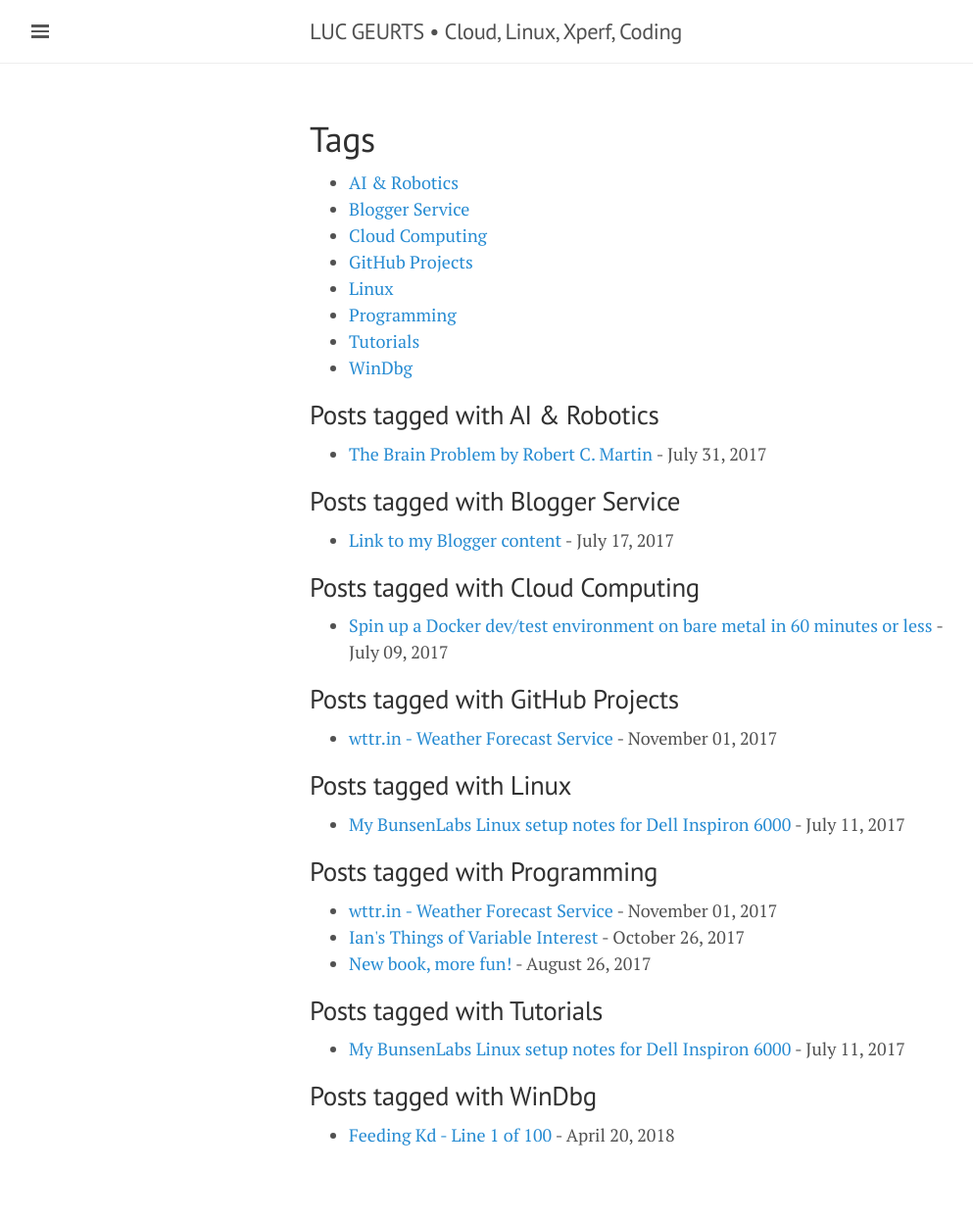
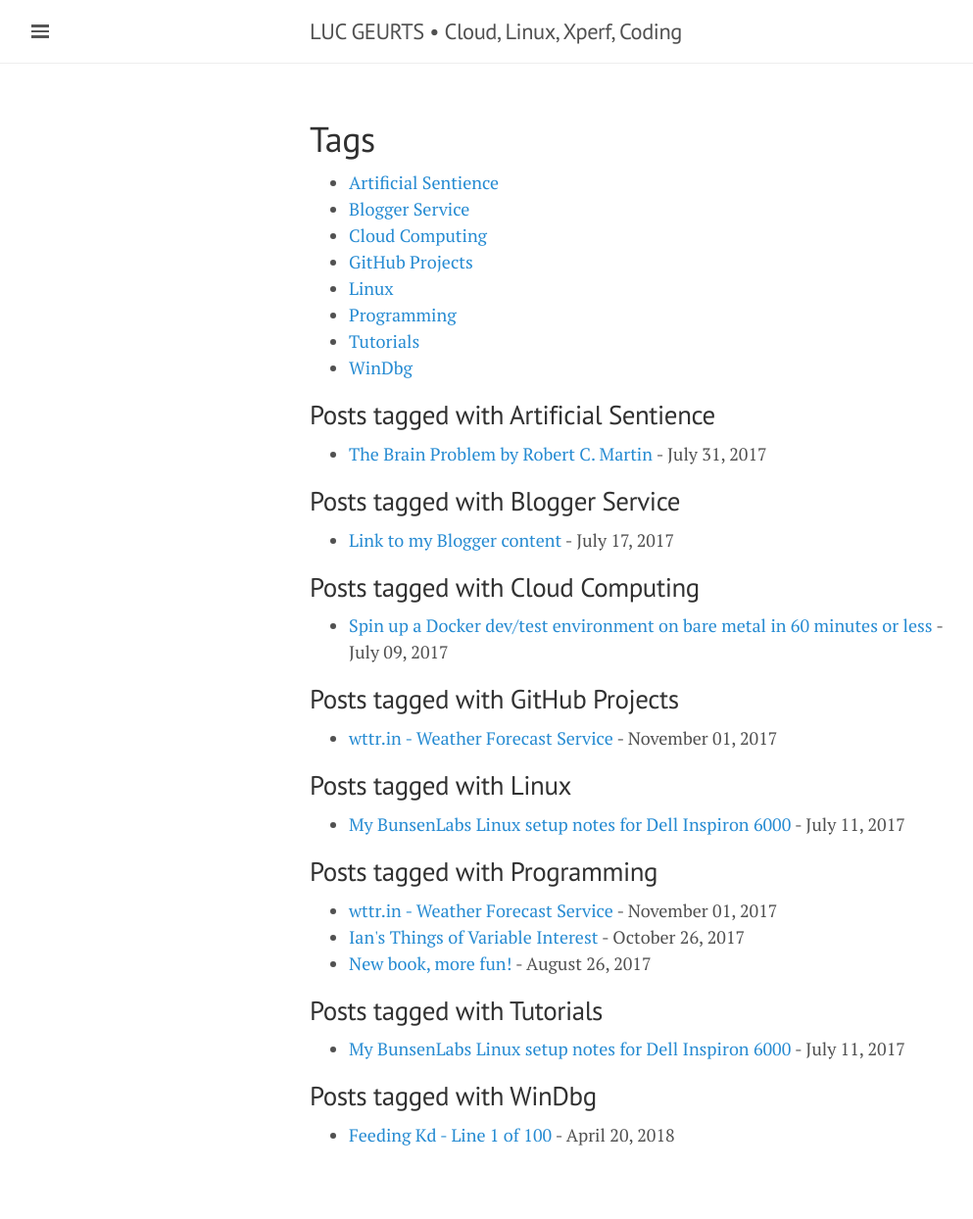
Before and after one commit to lgeurts/lgeurts.github.io, a Jekyll site: the page built from tags.html, in a window 1280 px wide. Shown: the whole page at 98% size, without its empty margins (0-993 px from the left). Built offline with Jekyll 4.4.1, drawn with Linux system fonts in a browser that asks for light colours; nearby versions of some CDN libraries.

Commit message:
Update 2017-07-31-the-brain-problem.md

```diff
--- a/_posts/2017-07-31-the-brain-problem.md
+++ b/_posts/2017-07-31-the-brain-problem.md
@@ -4,7 +4,7 @@
 read_time: true
 comments: true
 category: Science
-tags: [ AI & Robotics ]
+tags: [ Artificial Sentience ]
 ---
 
 The idea that our meager internet, which indirectly interconnects only a trifling few 'HUNDREDS of MILLIONS' of pitifully weak serial processors, could emulate the information of a single brain is absurd.
```
